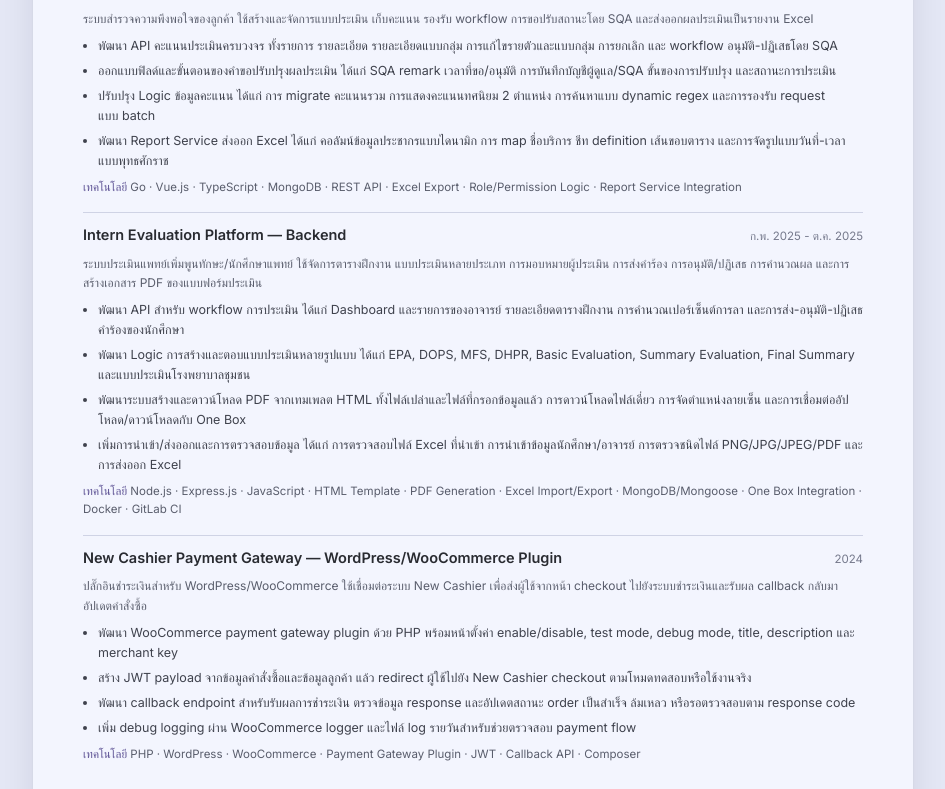
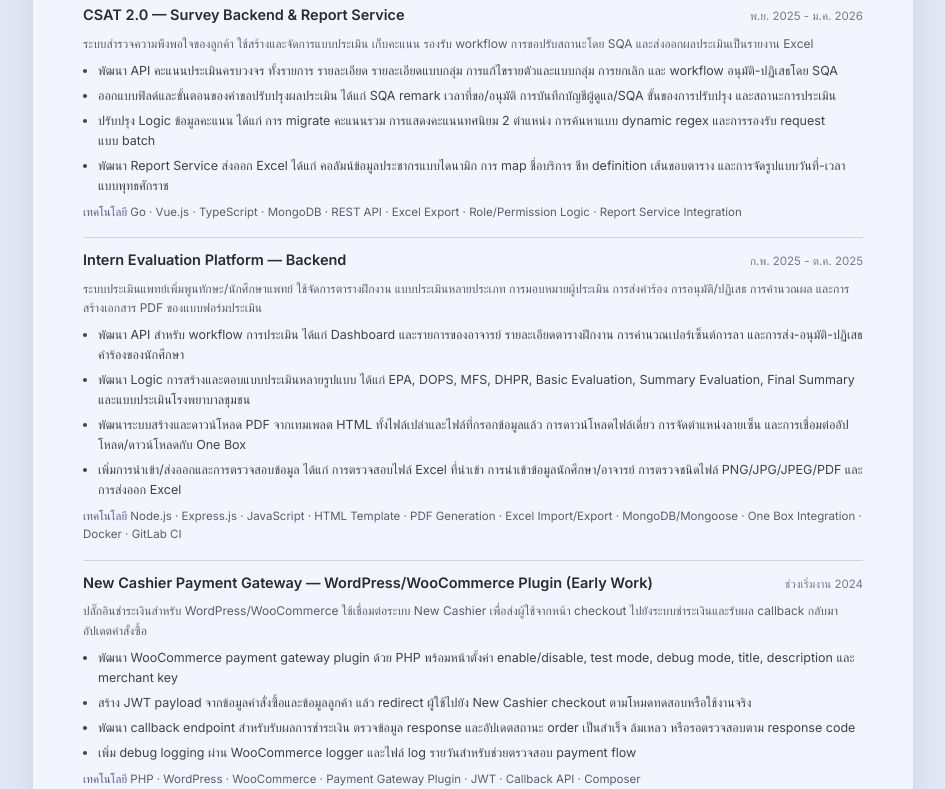
Before and after one commit to piyawat001/resume, a Vue app: page / in a window 1280 px wide. Shown: the part 1645-2434 px from the top of the page, without its empty margins (167-1112 px from the left). Built offline with nearby package versions, Linux system fonts and the light colour scheme; a web font is replaced by a local one.

Commit message:
Highlight early 2024 payment project

```diff
--- a/src/content/resume.ts
+++ b/src/content/resume.ts
@@ -138,6 +138,7 @@ export const resume: Record<Lang, Resume> = {
           'พัฒนา Server-side pagination และ Filtering สำหรับรายการผลิตภัณฑ์ พื้นที่ สมาชิก และรายงาน พร้อมจัดทำ Postman collection เพื่อทดสอบ',
           'พัฒนา Logic ด้าน Authentication, Role และ Permission รวมถึงสิทธิ์ผู้ดูแลระดับองค์กร การมองเห็นข้อมูลตามบทบาท (SQA / non-SQA) และการเชื่อมต่อ OneID',
           'พัฒนาหน้าจอ Frontend และการเชื่อมต่อ API ด้วย React, Angular และ Vue.js สำหรับระบบแจ้งเตือน Dashboard รายการรายงาน การ Preview/Download เอกสาร และการตั้งค่าสิทธิ์',
+          'ช่วงเริ่มงานปี 2024 พัฒนา WordPress/WooCommerce payment gateway plugin สำหรับเชื่อมต่อระบบชำระเงิน New Cashier ด้วย PHP และ JWT',
         ],
       },
     ],
@@ -191,8 +192,8 @@ export const resume: Record<Lang, Resume> = {
         tech: ['Node.js', 'Express.js', 'JavaScript', 'HTML Template', 'PDF Generation', 'Excel Import/Export', 'MongoDB/Mongoose', 'One Box Integration', 'Docker', 'GitLab CI'],
       },
       {
-        title: 'New Cashier Payment Gateway — WordPress/WooCommerce Plugin',
-        period: '2024',
+        title: 'New Cashier Payment Gateway — WordPress/WooCommerce Plugin (Early Work)',
+        period: 'ช่วงเริ่มงาน 2024',
         summary: 'ปลั๊กอินชำระเงินสำหรับ WordPress/WooCommerce ใช้เชื่อมต่อระบบ New Cashier เพื่อส่งผู้ใช้จากหน้า checkout ไปยังระบบชำระเงินและรับผล callback กลับมาอัปเดตคำสั่งซื้อ',
         bullets: [
           'พัฒนา WooCommerce payment gateway plugin ด้วย PHP พร้อมหน้าตั้งค่า enable/disable, test mode, debug mode, title, description และ merchant key',
@@ -283,6 +284,7 @@ export const resume: Record<Lang, Resume> = {
           'Implemented server-side pagination and filtering for product, area, member, and report lists, with Postman collections for verification.',
           'Developed authentication, role, and permission logic, including organization-level admin rights, SQA / non-SQA data visibility rules, and OneID integration.',
           'Delivered frontend screens and API integrations in React, Angular, and Vue.js for notifications, dashboards, report lists, report preview/download, and permission settings.',
+          'In early 2024, developed a WordPress/WooCommerce payment gateway plugin for New Cashier integration using PHP and JWT.',
         ],
       },
     ],
@@ -336,8 +338,8 @@ export const resume: Record<Lang, Resume> = {
         tech: ['Node.js', 'Express.js', 'JavaScript', 'HTML templates', 'PDF generation', 'Excel import/export', 'MongoDB/Mongoose', 'One Box integration', 'Docker', 'GitLab CI'],
       },
       {
-        title: 'New Cashier Payment Gateway — WordPress/WooCommerce Plugin',
-        period: '2024',
+        title: 'New Cashier Payment Gateway — WordPress/WooCommerce Plugin (Early Work)',
+        period: 'Early 2024',
         summary: 'A WordPress/WooCommerce payment gateway plugin for integrating New Cashier checkout, redirecting customers to payment, receiving callbacks, and updating WooCommerce order status.',
         bullets: [
           'Developed a WooCommerce payment gateway plugin in PHP with admin settings for enable/disable, test mode, debug mode, title, description, and merchant key.',
```
